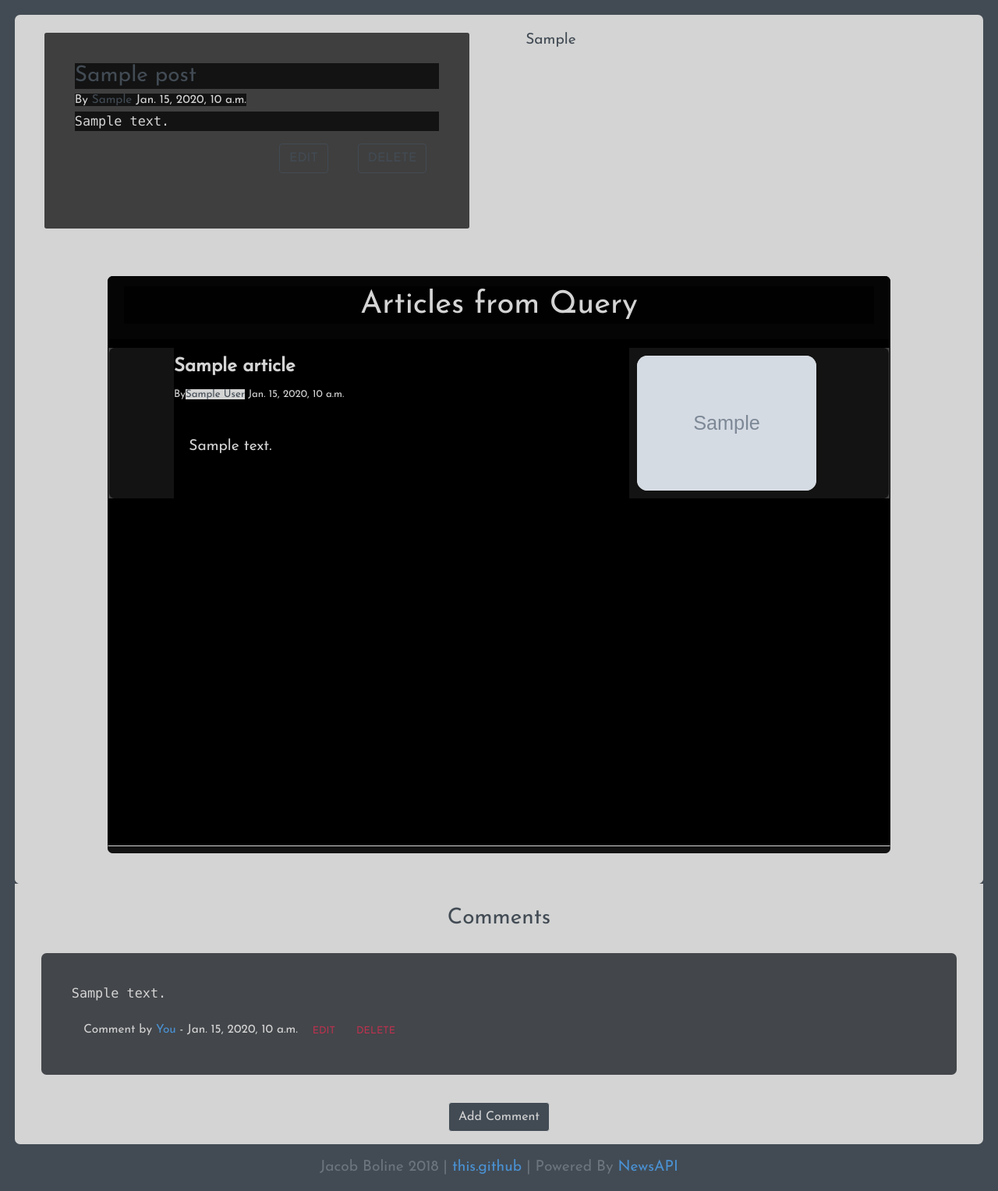
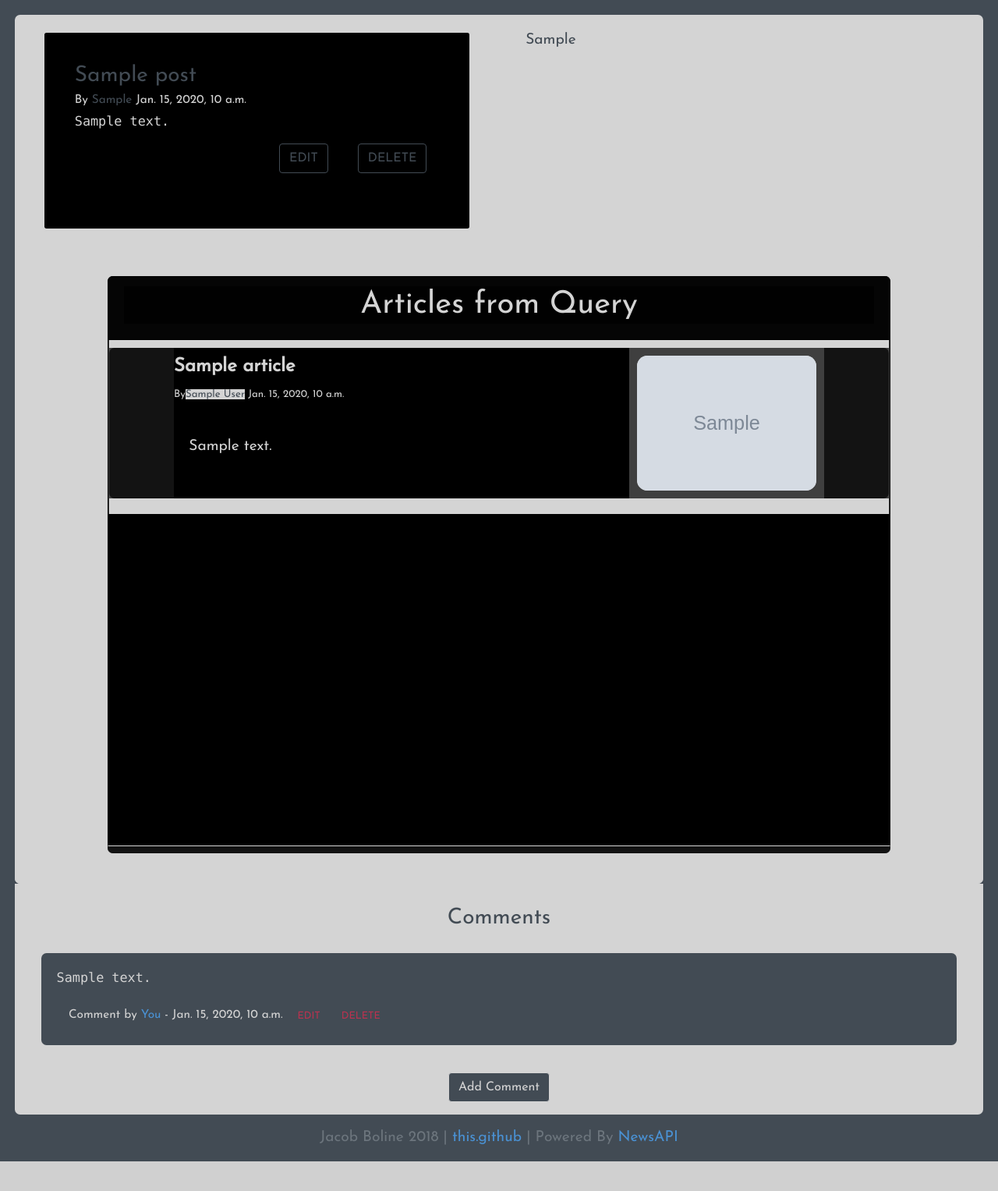
Before and after one commit to yc5424tl/geodjango_news_map, a Django app: page /post/view/1 in a window 1280 px wide. Shown: the part 250-1777 px from the top of the page at 78% size. After the commit the page ends 1739 px from the top, so only its background shows below. Run offline with Django 3.2, Linux system fonts and the light colour scheme; a user stored in the database is signed in; tables that the repository leaves empty hold one stand-in row (values such as "Sample post"); grey boxes marked "Sample" are stand-in pictures; some libraries are stand-ins or nearby versions; some web fonts are replaced.

Commit message:
Starting on responsiveness to screen sizes.

```diff
--- a/geodjango_news_map_web/static/css/view_post.css
+++ b/geodjango_news_map_web/static/css/view_post.css
@@ -8,15 +8,9 @@
  *
  */
 
-.view-post-comment {
-    background-color: var(--main-color);
-    border-radius: 5pt;
-    color: var(--main-bg-color);
-    margin: 1em;
-    padding: 1em;
-}
+
 .view-post-post {
-    background-color: var(--transp-bg-7);
+    background-color: rgb(0,0,0);
     border: 3pt solid var(--main-bg-color);
     border-radius: 5pt;
     color: var(--main-bg-color);
@@ -24,12 +18,14 @@
     overflow-y: auto;
     padding: 2em;
 }
+
 .view-post-post-detail {
     margin-bottom: 1em;
     margin-left: 0;
     margin-top: 0;
     padding-top: 0;
 }
+
 .view-post-author-link:link {
     color: var(--main-color);
     transition: 0.4s;
@@ -112,41 +108,7 @@
     top: 0;
     width: 100%;
 }
-.view-post-comment {
-    background-color: rgba(32, 36, 40, 0.8);
-    color: var(--main-bg-color);
-    padding: 2em;
-    text-align: justify;
-    text-wrap: normal;
-}
-#view-post-comments-header {
-    margin: 1em;
-    text-align: center;
-}
-#view-post-comments-container {
-    background-color: var(--main-bg-color);
-    border-top-left-radius: 0;
-    border-top-right-radius: 0;
-    text-align: center;
-}
-.view-post-comment-body,
-.view-post-comment-footer {
-    color: var(--main-bg-color);
-}
-.view-post-comment-footer > a:link,
-.view-post-comment-footer > a {
-    color: var(--main-link-color);
-    transition: 0.4s;
-}
-.view-post-comment-footer > a:hover,
-.view-post-comment-footer > a:focus {
-    color: var(--main-link-hover);
-    transition: 0.5s;
-    text-decoration-line: none;
-}
-small.view-post-comment-footer {
-    margin-left: 1em;
-}
+
 .view-post-comment-body > pre,
 #view-post-post-body > pre {
     color: var(--main-bg-color);
@@ -218,19 +180,21 @@ small.view-post-comment-footer {
 }
 
 .view-post-li {
-    padding: 0;
+    padding-bottom: 20px;
+    padding-top: 10px;
     height: auto;
-    border-top: solid 1pt var(--transp-bg-7);
-    border-bottom: solid 1pt var(--transp-bg-7);
+    border-top: solid 1pt var(--transp-bg-4);
+    border-bottom: solid 1pt var(--transp-bg-4);
     border-left: 1pt solid var(--transp-bg-7);
     color: var(--main-bg-color);
     background-color: var(--transp-bg-7);
     border-right: 1pt solid var(--transp-bg-7);
-    margin: 10px 0;
+    margin: 0;
     list-style: none;
+    border-collapse: collapse;
 }
 .view-post-li * {
-    background-color: var(--transp-bg-7);
+    background-color: transparent;
     color: var(--main-bg-color);
 }
 .view-post-li:last-of-type {
@@ -320,7 +284,7 @@ small.view-post-comment-footer {
 }
 
 .col-3.view-post-article-img-container {
-    background-color: var(--transp-bg-7);
+    background-color: transparent;
     color: var(--main-bg-color);
     padding: 10px;
 }
@@ -362,6 +326,54 @@ small.view-post-comment-footer {
 }
 
 
+
+/*===============================  COMMENTS =============================================*/
+
+.view-post-comment {
+    background-color: rgba(32, 36, 40, 0.8);
+    color: var(--main-bg-color);
+    padding: 2em;
+    text-align: justify;
+    text-wrap: normal;
+}
+#view-post-comments-header {
+    margin: 1em;
+    text-align: center;
+}
+#view-post-comments-container {
+    background-color: var(--main-bg-color);
+    border-top-left-radius: 0;
+    border-top-right-radius: 0;
+    text-align: center;
+}
+.view-post-comment-body,
+.view-post-comment-footer {
+    color: var(--main-bg-color);
+}
+.view-post-comment-footer > a:link,
+.view-post-comment-footer > a {
+    color: var(--main-link-color);
+    transition: 0.4s;
+}
+.view-post-comment-footer > a:hover,
+.view-post-comment-footer > a:focus {
+    color: var(--main-link-hover);
+    transition: 0.5s;
+    text-decoration-line: none;
+}
+small.view-post-comment-footer {
+    margin-left: 1em;
+}
+
+.view-post-comment {
+    background-color: var(--main-color);
+    border-radius: 5pt;
+    color: var(--main-bg-color);
+    margin: 1em;
+    padding: 1em;
+}
+
+
 /***
  *    ███████╗███╗   ██╗██████╗     ██╗   ██╗██╗███████╗██╗    ██╗    ██████╗  ██████╗ ███████╗████████╗
  *    ██╔════╝████╗  ██║██╔══██╗    ██║   ██║██║██╔════╝██║    ██║    ██╔══██╗██╔═══██╗██╔════╝╚══██╔══╝
--- a/geodjango_news_map_web/static/css/view_query.css
+++ b/geodjango_news_map_web/static/css/view_query.css
@@ -156,7 +156,7 @@
 
 .left-buffer,
 .right-buffer {
-    background-color: var(--transp-bg-7);
+    background-color: transparent;
     margin: 0;
 }
 
--- a/geodjango_news_map_web/static/css/view_sources.css
+++ b/geodjango_news_map_web/static/css/view_sources.css
@@ -18,12 +18,10 @@
     z-index: 999;
 }
 
-/*.sources > ul {*/
-/*    padding-left: 2em;*/
-/*}*/
+
 
 .src-ul {
-    text-align: center;
+    align-content: normal;
 }
 
 .src-li {
```
